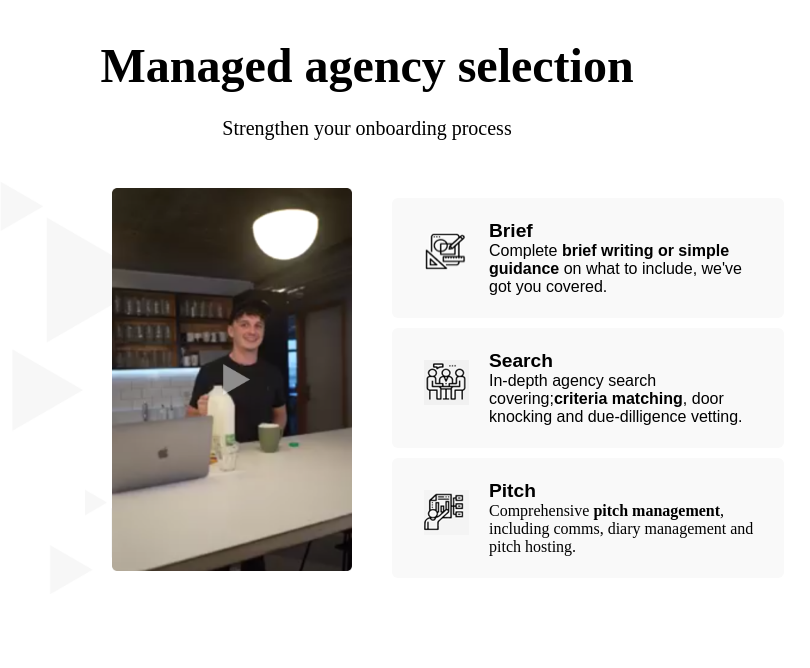
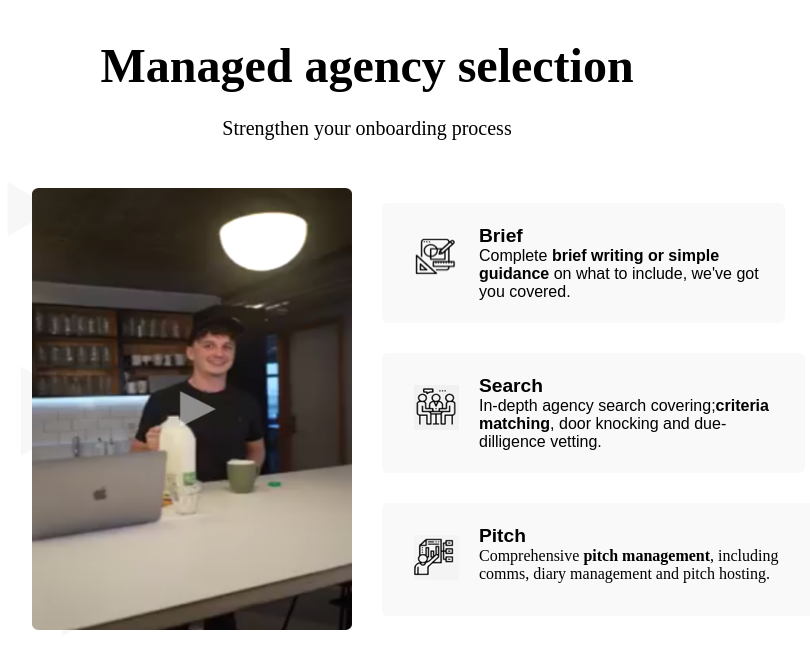
Before and after one commit to mad-of-gravity/NextjsTest, a Next.js app: page / in a window 1280 px wide. Shown: the top 668 px of the page, without its empty margins (273-1083 px from the left). Built offline with nearby package versions, Linux system fonts and the light colour scheme; a web font is replaced by a local one.

Commit message:
solving the alignment problem

```diff
--- a/collections/Card/Card.jsx
+++ b/collections/Card/Card.jsx
@@ -11,9 +11,9 @@ import {
 } from "./elements";
 
 //icon: { src: "/img/brief-icon.png", alt: "", width: 45, height: 45 }
-export const Card = ({ header, paragraph, icon, ...props }) => {
+export const Card = ({ header, paragraph, icon, width, ...props }) => {
   const linkTo = () => {
-    return `/#${props.linkID}`;
+    return `/#${props.linkid}`;
   };
 
   return (
--- a/pages/index.js
+++ b/pages/index.js
@@ -1,14 +1,17 @@
 import { Hero, Agency } from "../sections";
 
+{/**
 const heroProps = {
   image: { src: "/img/heroimg.png", alt: "", width: 458, height: 850 },
   title: "Agency procurement, outsourced.",
   description: "Start the process here",
   ctaText: "Start",
 };
+*/}
+
 
 const agencyProps = {
-  image: { src: "/img/video.png", alt: "video", width: 329, height: 525 },
+  image: { src: "/img/video.png", alt: "video", width: 420, height: 580},
   title: "Managed agency selection",
   description: "Strengthen your onboarding process",
   cards: [
@@ -43,6 +46,7 @@ const agencyProps = {
       icon: { src: "/img/search-icon.png", alt: "", width: 45, height: 45 },
     },
   ],
+  initialCardWidth: ["87%", "92%", "95%"],
 };
 
 export default function Home() {
--- a/sections/Agency/Agency.jsx
+++ b/sections/Agency/Agency.jsx
@@ -1,4 +1,6 @@
 import Image from "next/image";
+import { useState } from "react";
+
 import {
   StyledContainer,
   StyledTextContainer,
@@ -13,7 +15,8 @@ import {
 
 import { Card } from "~/collections";
 
-export const Agency = ({ image, title, description, cards, ...props }) => {
+export const Agency = ({ image, title, description, cards, initialCardWidth, ...props }) => {
+
   return (
     <StyledContainer {...props}>
       <StyledTextContainer>
@@ -21,8 +24,8 @@ export const Agency = ({ image, title, description, cards, ...props }) => {
         <StyledDescription>{description}</StyledDescription>
       </StyledTextContainer>
       <StyledLayoutContainer>
-        <StyledImageContainer>
-          <StyledResponsiveItemContainer>
+        <StyledImageContainer className="image-container">
+          <StyledResponsiveItemContainer className="responsive-item">
             <Image
               layout="responsive"
               src={image.src}
@@ -32,15 +35,18 @@ export const Agency = ({ image, title, description, cards, ...props }) => {
             />
           </StyledResponsiveItemContainer>
         </StyledImageContainer>
-        <StyledCardContainer>
-          {cards.map((card, index) => (
+        <StyledCardContainer className="card-container">
+          {
+
+            cards.map((card, index) => (
             <StyledCard
               id={index}
-              linkID="0"
+              linkid="0"
               key={index}
               header={card.header}
               paragraph={card.paragraph}
               icon={card.icon}
+              style={{width: initialCardWidth[index], marginLeft: 0}}
             />
           ))}
         </StyledCardContainer>
--- a/sections/Agency/elements.jsx
+++ b/sections/Agency/elements.jsx
@@ -8,11 +8,20 @@ export const StyledContainer = styled(({ height, ...props }) => <SectionContaine
   align-items: center;
 `;
 
+export const StyledTextContainer = styled(({ ...props }) => <div {...props} />)`
+  color: black;
+  width: 100%;
+  margin-top: 1.65rem;
+  font-family: 'Poppins';
+  text-align: center;
+`;
+
 /** Here will be placed the section content like: image and card containers */
 export const StyledLayoutContainer = styled(({...props}) => <div {...props} />)`
   display: flex;
   flex-direction: row;
-  margin: 30px;
+  justify-content: space-evenly;
+  margin-top: 30px;
   width: 70%;
 
   @media screen and (max-width: 1024px) {
@@ -27,27 +36,35 @@ export const StyledImageContainer = styled(({ ...props }) => <div {...props} />)
   background-image: url("/img/background.png");
   background-repeat: no-repeat;
   background-size: cover;
+
+  /**With this query I center the image horizontally.. */
+  @media screen and (max-width: 1024px) {
+    .responsive-item {
+      margin-left: auto;
+      margin-right: auto;
+    }
+  }
 `;
 
 export const StyledResponsiveItemContainer = styled(({ ...props }) => <div {...props} />)`
-  max-width: 15rem;
-  max-height: 25rem;
-  width: 100%;
-  height: 100%;
+  max-width: 20rem; /** from 15rem */
+  max-height: 30rem; /** from 25rem */
   margin-left: auto;
 `;
 
 export const StyledCardContainer = styled(({ ...props}) => <div {...props} />)`
-
+  display: flex;
+  flex-direction: column;
+  justify-content: space-around;
   margin: 5px;
   padding: 10px;
   width: 100%;
-
 `;
 
 export const StyledTitle = styled((props) => <SectionBigHeading {...props} />)`
   margin: 0;
   color: black;
+  font-family: Poppins;
 `;
 
 export const StyledDescription = styled((props) => <SectionSubheading {...props} />)`
@@ -55,12 +72,9 @@ export const StyledDescription = styled((props) => <SectionSubheading {...props}
   padding: 0px;
 `;
 
-export const StyledTextContainer = styled(({ ...props }) => <div {...props} />)`
-  color: black;
-  width: 100%;
-  margin-top: 1.65rem;
-  font-family: sans-serif;
-  text-align: center;
+
+export const StyledCard = styled(({ ...props }) => <Card {...props}/>)`
+  /**Aligning the cards in the center of the StyledCardContainer */
+  margin-left: auto;
+  margin-right: auto;
 `;
-
-export const StyledCard = styled(({ ...props }) => <Card {...props}/>)``;
```
